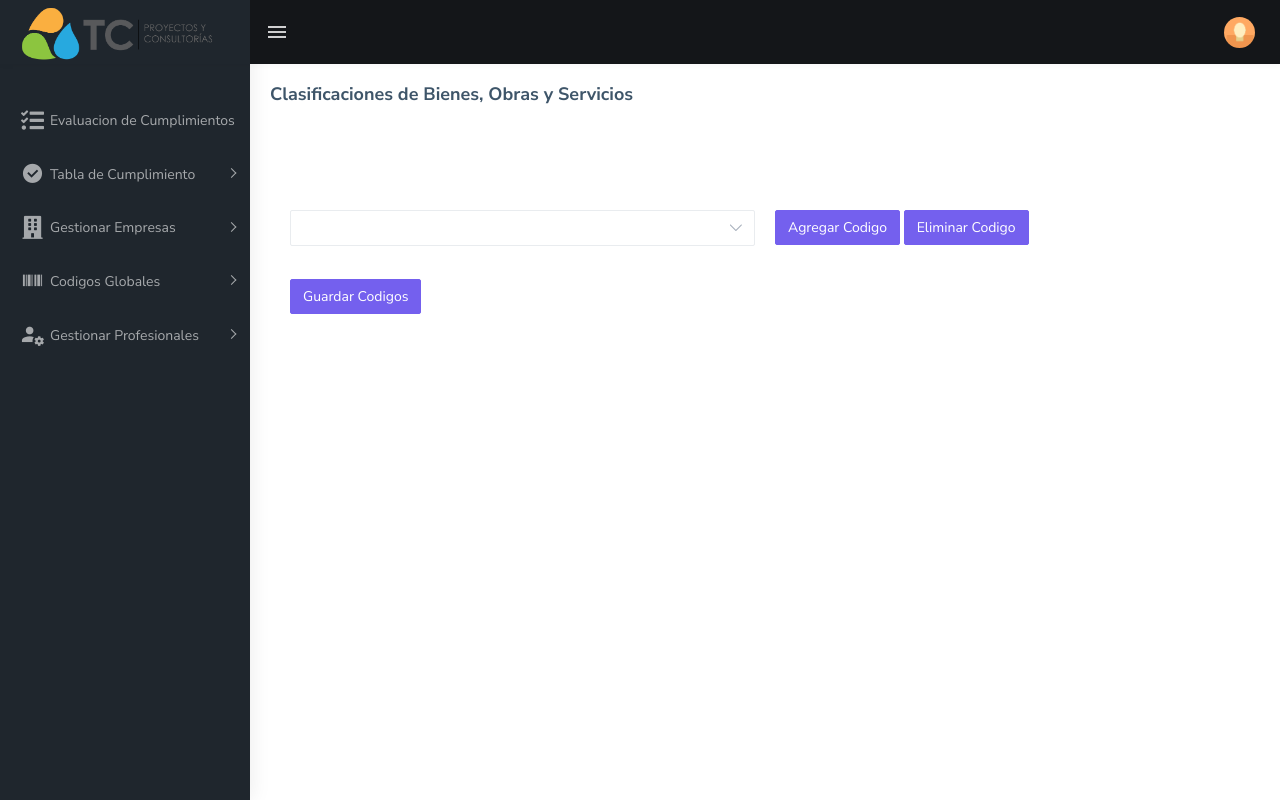
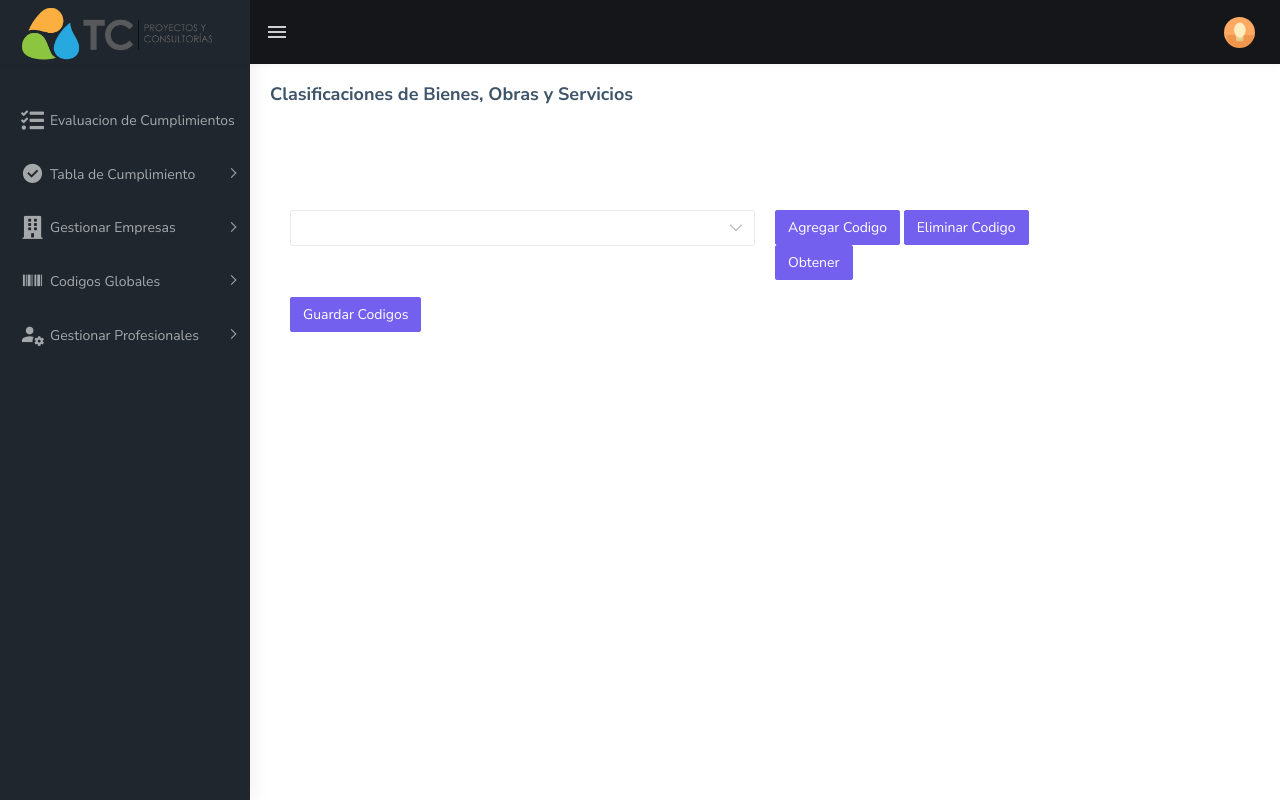
Before and after one commit to CamiloSerrano95/tc-consultorias, a PHP site: template view/Empresa/AgregarCodigos.php in a window 1280 px wide. Run offline with PHP 8.4, Linux system fonts and the light colour scheme; the template is opened without the code that fills it, so the values that code supplies are empty; some libraries are stand-ins or nearby versions.

```diff
--- a/view/Empresa/AgregarCodigos.php
+++ b/view/Empresa/AgregarCodigos.php
@@ -25,7 +25,7 @@
             contenedor.appendChild(x);
 
             var a = document.createElement('input');
-            a.setAttribute("class", "form-control mt-3");
+            a.setAttribute("class", "form-control mt-3 charizard");
             a.setAttribute("id" , "selec1");
             a.setAttribute("value", partes[1]);
             charizard.appendChild(a);
@@ -79,8 +79,9 @@
                                     </div>
                                 </div>
                                 <div class="col-sm-4 mt-2">
-                                    <button type="button" onclick="crearInput()" class="btn btn-primary">Agregar Codigo</button>
+                                    <button type="button" id="crearInput" onclick="crearInput()" class="btn btn-primary">Agregar Codigo</button>
                                     <button type="button" onclick="EliminarInput ('selec1','selecsito')" class="btn btn-primary">Eliminar Codigo</button>
+                                    <button type="button" id="obtener" class="btn btn-primary">Obtener</button>
                                 </div>
                             </div>
                             <div id="joker">
@@ -101,4 +102,16 @@
         </div>
     </div>
 </div>
+<script>
+
+    var crearInput = document.getElementById('crearInput');
+    var obtener = document.getElementById('obtener');
+    var contador = 0;
+
+    crearInput.onclick = () => {
+        contador++;
+        console.log("ok");
+        console.log(contador);
+    }
+</script>
 <?php require dirname(__FILE__).'/../home/footer.php'?>
```
